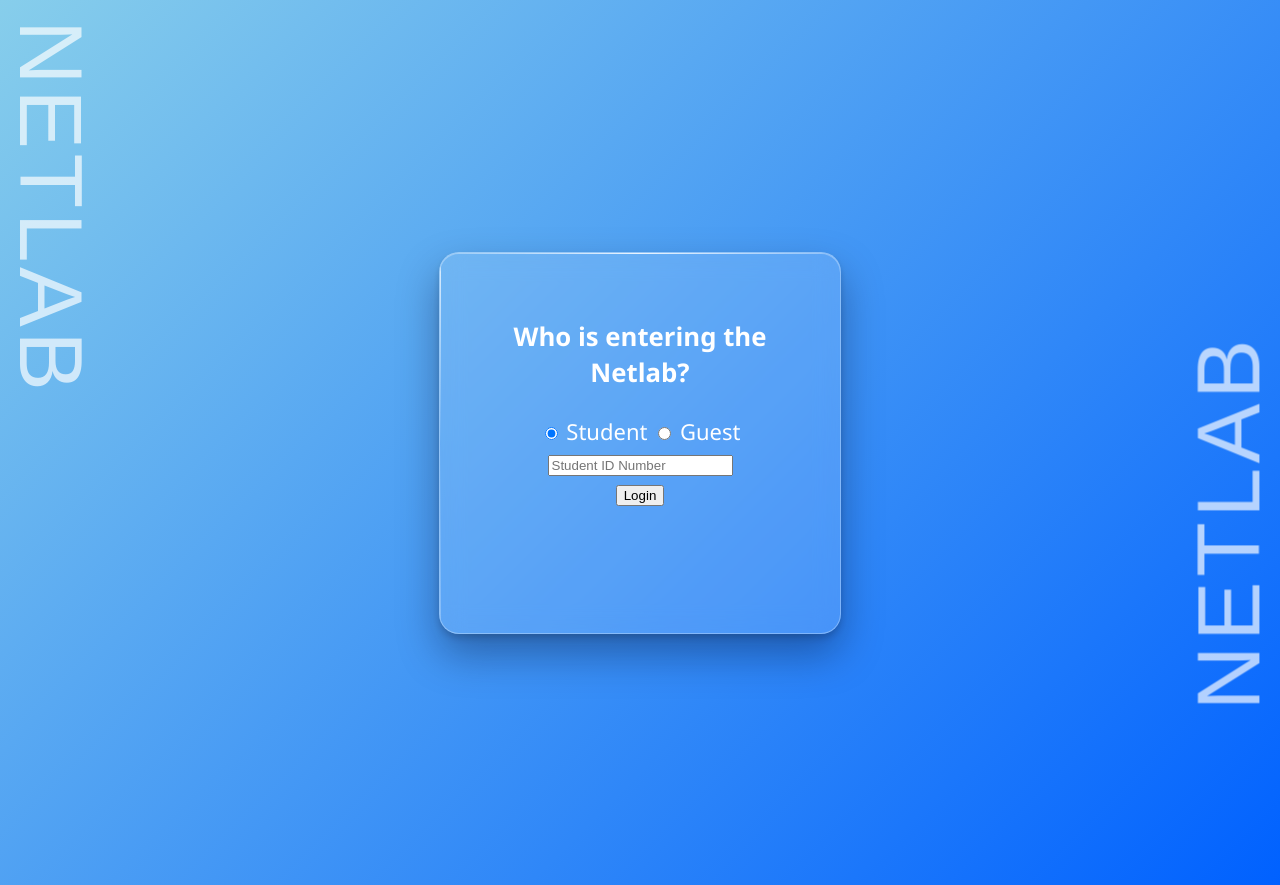
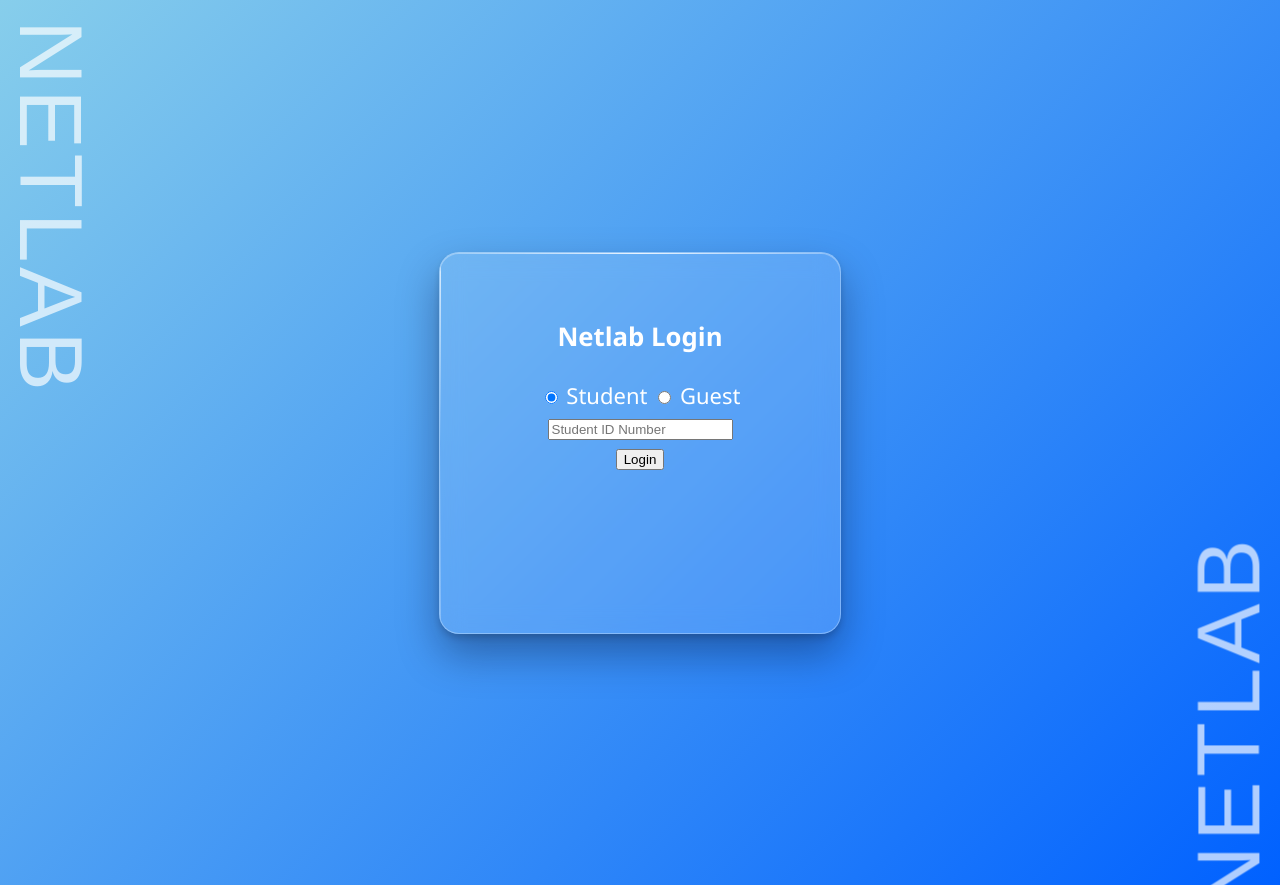
Before and after one commit to Zero0234/Login-Logout, a Django app: page / in a window 1280 px wide. Run offline with Django 5.2, Linux system fonts and the light colour scheme.

Commit message:
Fixed Texts

```diff
--- a/logger/static/css/style.css
+++ b/logger/static/css/style.css
@@ -153,13 +153,11 @@ body {
 .btn-ok { background: #28a745; padding: 12px 40px; font-size: 16px; }
 
 .brand-text {
-  font-size: 7vw; /* Fluid typography that scales with screen size */
+  font-size: 7vw;
   font-weight: 500;
   text-transform: uppercase;
   letter-spacing: 0.05em;
   white-space: nowrap;
-
-  /* White with ~70% opacity allows the background colors to bleed through beautifully */
   color: rgba(255, 255, 255, 0.68);
   user-select: none;
 }
@@ -172,7 +170,7 @@ body {
 }
 .right-text {
   position: fixed;
-  bottom: 550px;
+  bottom: 350px;
   right: 0vw;
   transform: rotate(-90deg);
   transform-origin: bottom right;
--- a/logger/templates/logger/index.html
+++ b/logger/templates/logger/index.html
@@ -24,7 +24,7 @@
     <form id="main-form" method="POST">
         {% csrf_token %}
 
-        <h3>Who is entering the Netlab?</h3>
+        <h3>Netlab Login</h3>
 
         <div class="role-buttons">
             <label><input type="radio" name="role" value="STUDENT" onclick="toggleFields('student')" {% if selected_role != 'GUEST' %}checked{% endif %}> Student</label>
```
